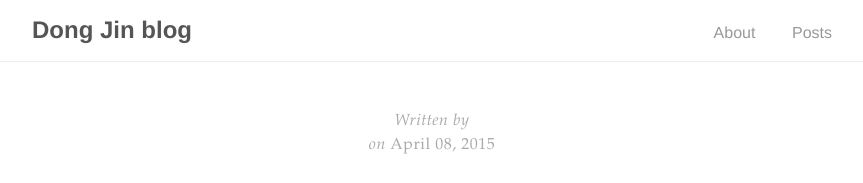
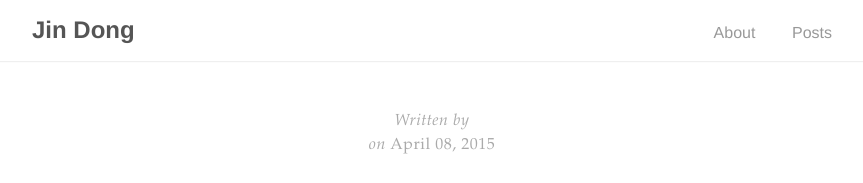
Before and after one commit to djdongjin/djdongjin.github.io, a Jekyll site: the page built from _posts/2015-04-08-local-git-to-github.md, in a window 1280 px wide. Shown: the top 183 px of the page, without its empty margins (208-1071 px from the left). Built offline with Jekyll 4.4.1, drawn with Linux system fonts in a browser that asks for light colours.

Commit message:
bug fixed

```diff
--- a/_config.yml
+++ b/_config.yml
@@ -2,8 +2,8 @@
 permalink:      /:year-:month-:day/:title
 
 # Setup
-title:          Dong Jin blog
-paginate:       5
+title:          Jin Dong
+paginate:       15
 baseurl:        ""
 url:            "https://djdongjin.github.io"
 
```
Also changed, not shown: 1 other file.
